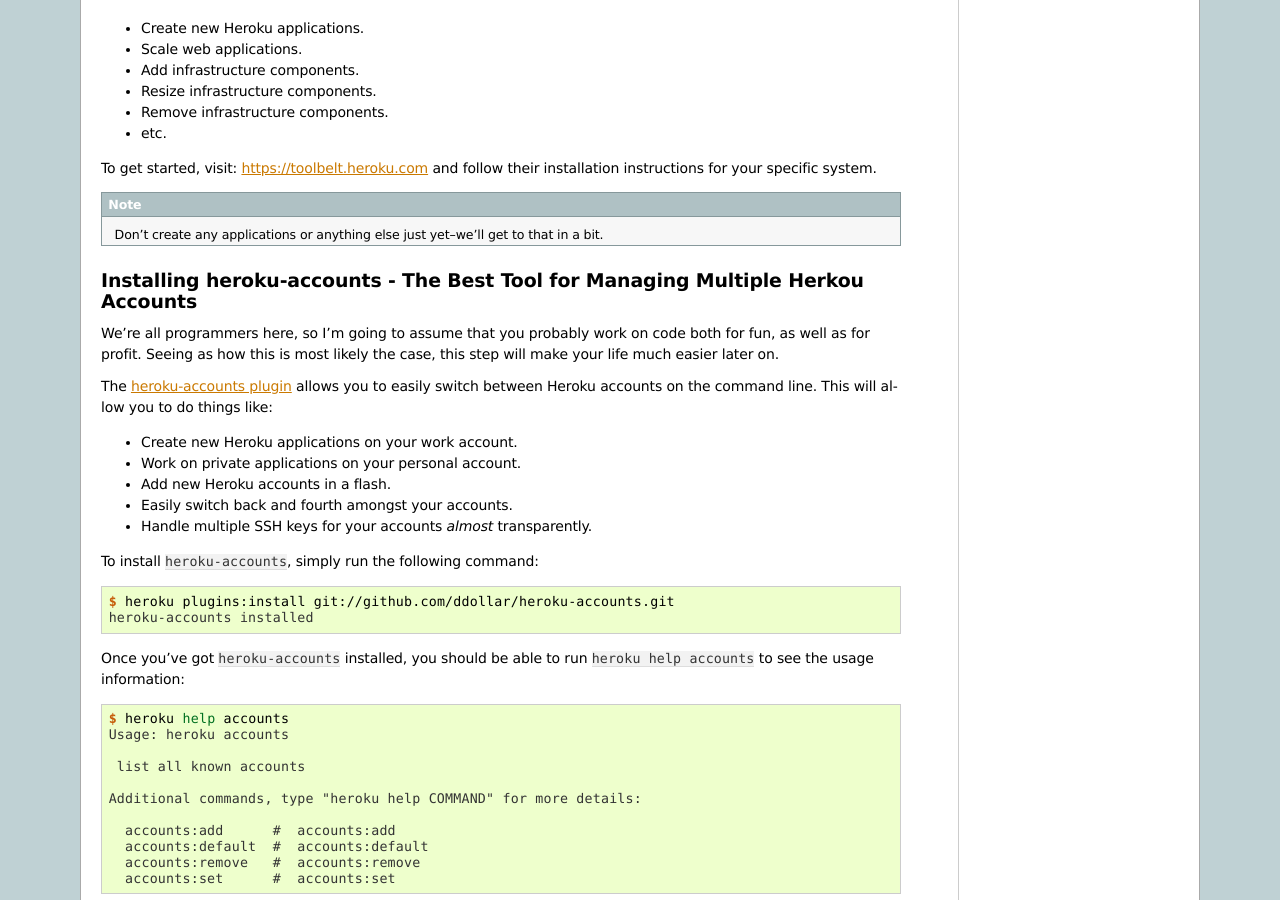
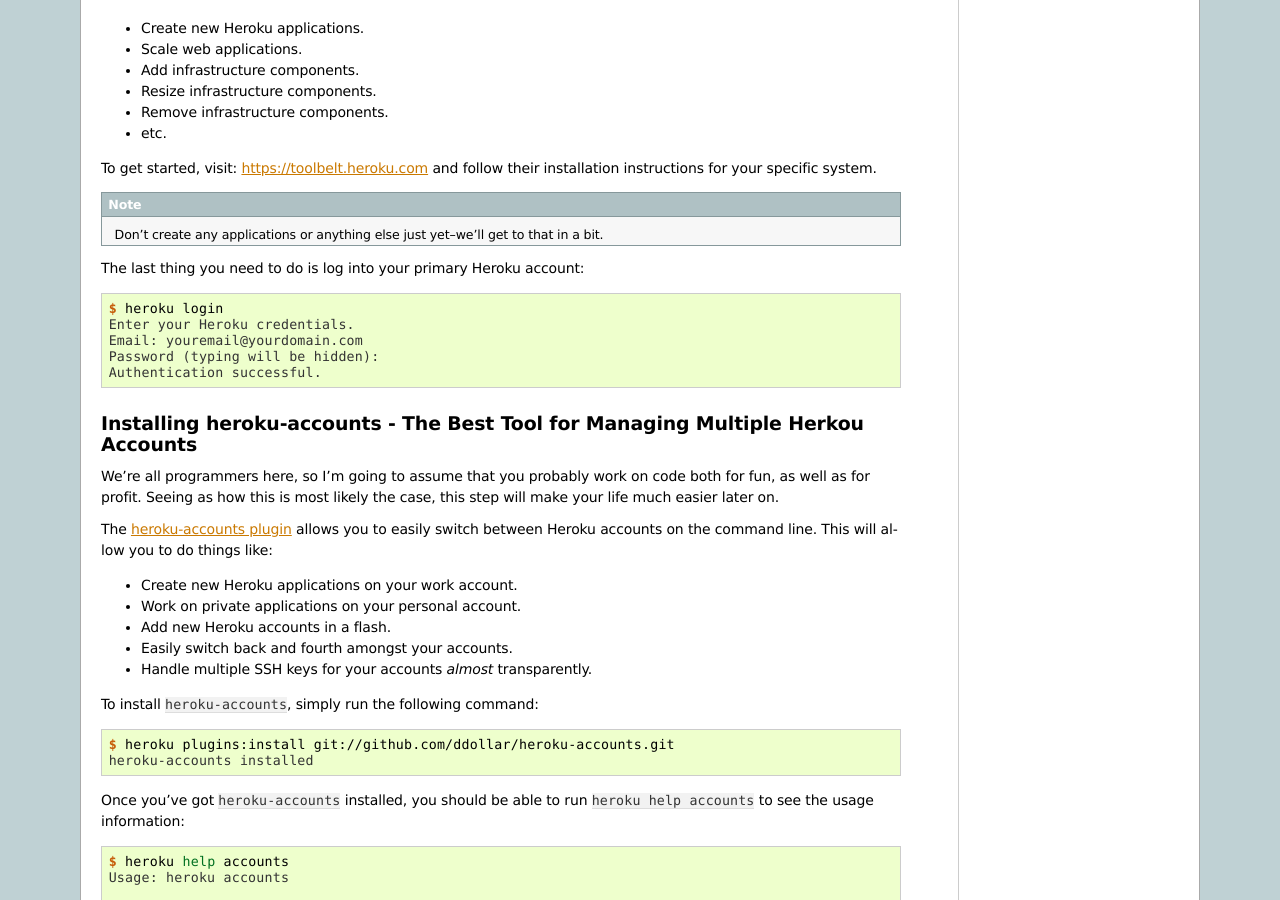
Before and after one commit to perryyo/deploydjango.com, a Sphinx documentation site: the page built from source/heroku/setup.rst, in a window 1280 px wide and 900 px high, scrolled down 505 px. Built offline with Sphinx 7.4.7, drawn with Linux system fonts in a browser that asks for light colours.

Commit message:
Adding a block on ``heroku login``.

```diff
--- a/source/heroku/setup.rst
+++ b/source/heroku/setup.rst
@@ -47,6 +47,16 @@
     Don't create any applications or anything else just yet--we'll get to that
     in a bit.
 
+The last thing you need to do is log into your primary Heroku account:
+
+.. code-block:: console
+
+    $ heroku login
+    Enter your Heroku credentials.
+    Email: youremail@yourdomain.com
+    Password (typing will be hidden):
+    Authentication successful.
+
 
 Installing heroku-accounts - The Best Tool for Managing Multiple Herkou Accounts
 ********************************************************************************
```
